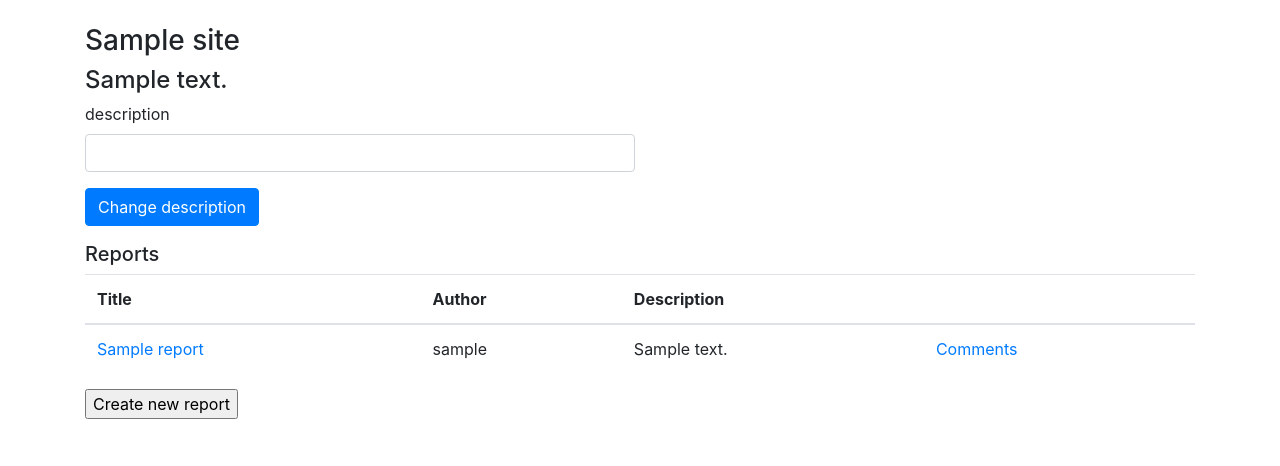
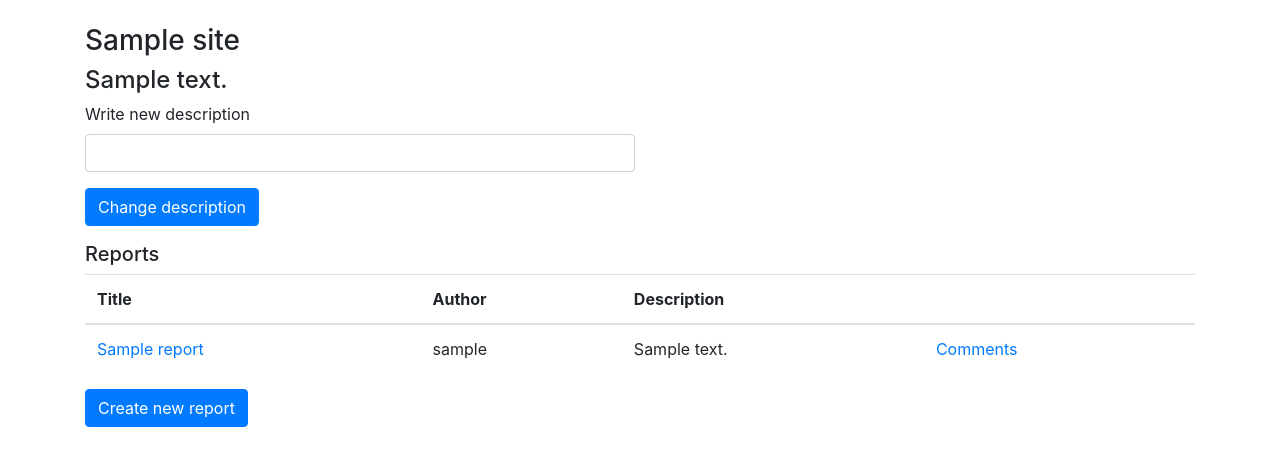
Before and after one commit to olgaviho/naytteidenKerays, a Flask app: page /naturesites/edit/1 in a window 1280 px wide. Shown: the part 56-522 px from the top of the page. Run offline with Flask 2, Linux system fonts and the light colour scheme; a user stored in the database is signed in; tables that the repository leaves empty hold one stand-in row (values such as "Sample post"); some libraries are stand-ins or nearby versions.

Commit message:
Update edit.html

```diff
--- a/application/templates/naturesites/edit.html
+++ b/application/templates/naturesites/edit.html
@@ -9,7 +9,7 @@
  <form method="POST" action="{{ url_for('naturesite_change_description', naturesite_id=naturesite.id) }}" novalidate>
   <div class="form-row">
   <div class="col-md-6 mb-3">
-    <label for="description">description</label>
+    <label for="description">Write new description</label>
       <input class="form-control" id="description" name="description" required type="text" value="">
   </div>
   </div>
@@ -53,8 +53,10 @@
   </tbody>
 </table>
 <p></p>
-<form method="GET" action="{{ url_for('report_createform', naturesite_id = naturesite.id) }}">
-    <input type="submit" value="Create new report" />
+
+
+<form method="GET" action="{{ url_for('report_createform', naturesite_id = naturesite.id) }}" >
+ <input class="btn btn-primary" id="submit" name="submit" type="submit" value="Create new report">
 </form>
 
 {% endblock %}
```
